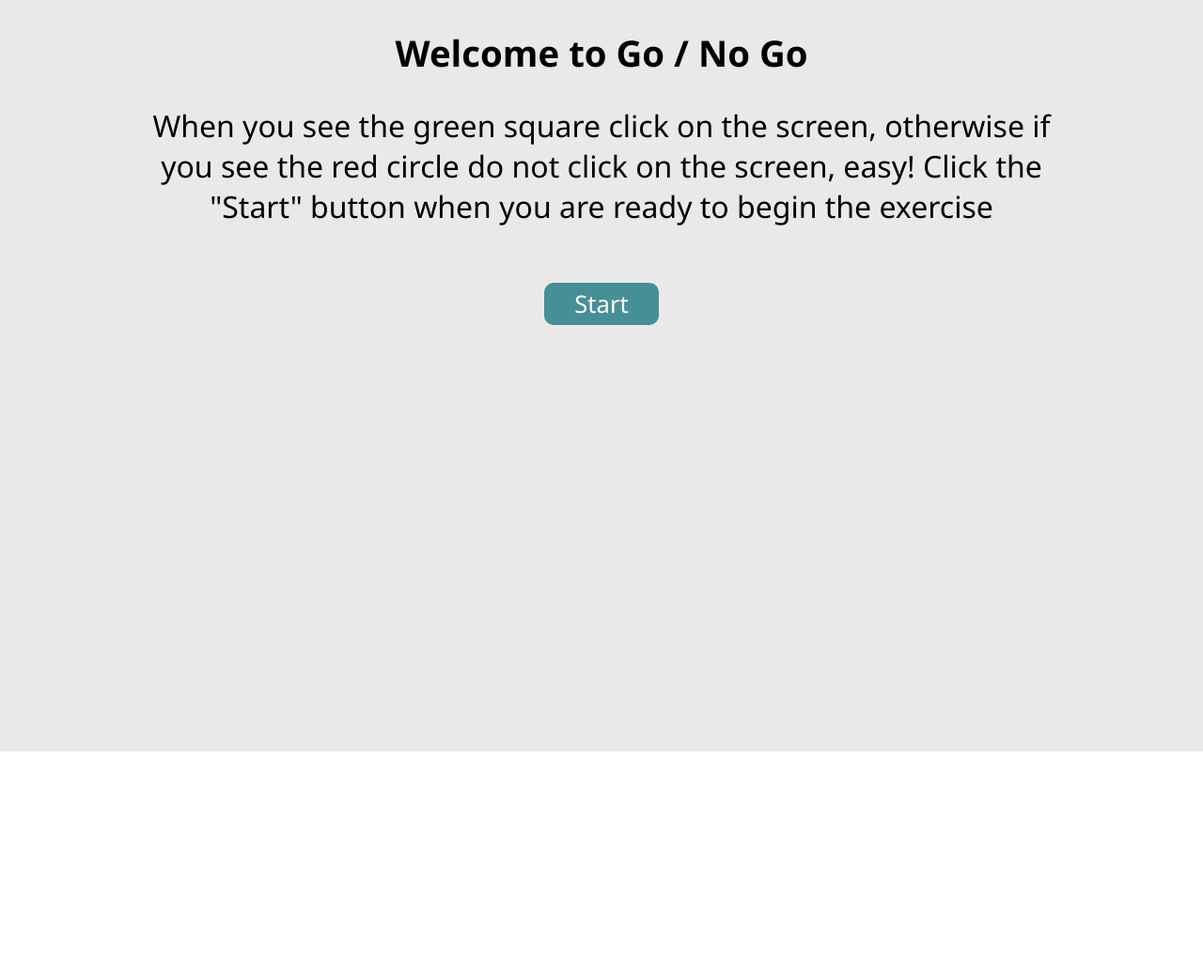
After one commit to wearablebiosensing/MindGame, a Flask app: page /nogo in a window 1280 px wide. The commit adds this page. Shown: the top 1040 px of the page at 94% size. Run offline with Flask 3, Linux system fonts and the light colour scheme.

Commit message:
Add nogo code

```diff
--- a/CareWear-MagneticTilesActivity/app.py
+++ b/CareWear-MagneticTilesActivity/app.py
@@ -254,6 +254,9 @@ def updated_scoring():
 def tutorial():
   return render_template("tutorial.html")
 
+@app.route('/nogo', methods=['GET','POST'])
+def nogo():
+  return render_template("nogo.html")
 
 
 
@@ -579,6 +582,47 @@ def processMouseMovementData():
     return jsonify(response)
 
 
+@app.route('/process-nogo-data', methods=['POST'])
+def processnogo():
+
+    #Retrive Data from Post request
+    res = request.get_json()
+    data = res["data"]
+    userID = res["userID"] #Used to differentiate csv files from differet subjects
+
+    print(data)
+
+    # Create a StringIO object to write the CSV data into a string
+    output = io.StringIO()
+
+    # Create a CSV writer
+    writer = csv.DictWriter(output, fieldnames=data[0].keys())
+
+    # Write header and rows
+    writer.writeheader()
+    for row in data:
+        writer.writerow(row)
+
+    # Get the CSV string from the StringIO object
+    csv_string = output.getvalue()
+
+
+    #======================================
+    #              NOGO FILES
+    #======================================
+    os.makedirs("nogo/", exist_ok=True)
+    nogo_path = "nogo"
+    nogo_file_name = f"nogo_{userID}.csv"
+
+
+    #Shortest Distances JSON
+    nogo_data = csv_string.encode("utf-8")
+    createAndUpload(nogo_path, nogo_file_name, nogo_data)
+
+    response = {'message': 'Data received and processed successfully'}
+    return jsonify(response)
+
+
 
 # if __name__ == '__main__':
 #     mqtt_client.loop_start()
--- /dev/null
+++ b/CareWear-MagneticTilesActivity/nogo/nogo_test.csv
@@ -0,0 +1,6 @@
+type,clicked,correct,start_ts,end_ts,ttc
+circle,False,1,16:41:55:900,16:41:56:901,00:00:01:001
+circle,True,0,16:41:59:302,16:41:59:835,00:00:00:533
+square,True,1,16:42:02:237,16:42:02:346,00:00:00:109
+square,True,1,16:42:04:747,16:42:05:393,00:00:00:646
+square,True,1,16:42:07:794,16:42:08:081,00:00:00:287
--- a/CareWear-MagneticTilesActivity/static/css/landing_page.css
+++ b/CareWear-MagneticTilesActivity/static/css/landing_page.css
@@ -171,7 +171,7 @@ button[type="submit"]:focus {
   border: none;
   color: white;
   padding: 15px 32px;
-  width: 150px;
+  width: 250px;
 
   text-align: center;
   text-decoration: none;
--- /dev/null
+++ b/CareWear-MagneticTilesActivity/static/css/nogo.css
@@ -0,0 +1,31 @@
+body {
+  background-color: rgb(234, 233, 233);
+}
+
+#nogo_container {
+  width: 100%;
+  height: 100vh;
+  display: flex;
+  align-items: center;
+  justify-content: center;
+  visibility: hidden;
+  background-color: black;
+}
+
+.nogo_square {
+  width: 18%;
+  height: 35%;
+  background-color: rgb(97, 246, 137);
+  /* box-shadow: 1px 3px 10px 2px rgb(185, 182, 182); */
+  /* box-shadow: 1px 3px 5px 2px rgb(95, 206, 132); */
+}
+
+.nogo_circle {
+  width: 18%;
+  height: 35%;
+  border-radius: 50%;
+  background-color: rgb(246, 103, 92);
+  /* box-shadow: 1px 3px 5px 2px rgb(241, 157, 157); */
+
+  /* box-shadow: 1px 3px 10px 2px rgb(185, 182, 182); */
+}
--- /dev/null
+++ b/CareWear-MagneticTilesActivity/static/js/nogo.js
@@ -0,0 +1,210 @@
+const g_tutorial = document.getElementById("nogo_tutorial");
+const g_start_btn = document.getElementById("nogo_start");
+const g_nogo_container = document.getElementById("nogo_container");
+const g_nogo_shape = document.getElementById("nogo_shape");
+const g_nogo_spinner = document.getElementById("nogo_spinner");
+const MAX_SHAPES_SHOWN = 5; //Standard 240
+const MAX_TIME = 1000; //ms
+const TIME_BETWEEN_SHAPES = 2400; //ms
+let g_times_shape_shown = 0;
+let g_start_ts = null;
+let g_end_ts = null;
+let g_nogo_data = [];
+let g_timeout_id = null;
+
+//Prevention for space bar in rapid sucession
+// let g_action_debounce_id = null; // New debounce timer
+// const ACTION_DEBOUNCE_TIME = 500; // Debounce time in ms
+let canPreformAction = true;
+
+g_start_btn.addEventListener("click", nogo_start);
+
+function handleKey(e) {
+  if (e.code === "Space" && canPreformAction) {
+    nogo_handle_action();
+    spacePressed = true;
+  }
+}
+
+function nogo_start() {
+  g_tutorial.style.display = "none";
+  g_nogo_container.style.visibility = "visible";
+
+  nogo_show_shape();
+
+  //User has perfomed action
+  // g_nogo_container.addEventListener("click", nogo_handle_click);
+  document.addEventListener("keyup", (e) => handleKey(e));
+}
+
+function nogo_end() {
+  console.log(g_nogo_data);
+  g_nogo_shape.removeAttribute("class");
+  nogo_post_data();
+}
+
+function getLocalStorageOrNull(key) {
+  try {
+    const value = localStorage.getItem(key);
+    return value !== null ? value : null;
+  } catch (error) {
+    console.error("Error retrieving from local storage:", error);
+    return null;
+  }
+}
+
+function nogo_post_data() {
+  g_nogo_spinner.style.display = "block";
+
+  //Add in loading circle untill response
+  fetch("/process-nogo-data", {
+    method: "POST",
+    headers: {
+      "Content-Type": "application/json",
+    },
+    body: JSON.stringify({
+      data: g_nogo_data,
+      userID: getLocalStorageOrNull("userID"),
+    }),
+  }).finally(() => {
+    window.location.href = "/";
+  });
+}
+
+function nogo_add_data(shape, wasClicked, correct) {
+  const ttcMilliseconds = g_end_ts.getTime() - g_start_ts.getTime();
+  g_nogo_data.push({
+    type: shape,
+    clicked: wasClicked,
+    correct: correct,
+    start_ts: getTimestamp(g_start_ts),
+    end_ts: getTimestamp(g_end_ts),
+    ttc: formatTimeDifference(ttcMilliseconds),
+  });
+}
+
+/**
+ * Gets the current shape of the exercise
+ * @returns {string} - "square" or "circle"
+ */
+function nogo_get_current_shape() {
+  if (g_nogo_shape.classList.contains("nogo_square")) {
+    return "square";
+  }
+
+  if (g_nogo_shape.classList.contains("nogo_circle")) {
+    return "circle";
+  }
+}
+
+//Called when the user clicks durring the exercise
+function nogo_handle_action() {
+  if (!canPreformAction) return;
+
+  clearTimeout(g_timeout_id); //Stop timeout function from being called
+  g_end_ts = new Date();
+
+  //Add data
+  const shape = nogo_get_current_shape();
+  if (shape == "square") {
+    nogo_add_data(shape, true, 1); //Action on square
+  }
+  if (shape == "circle") {
+    nogo_add_data(shape, true, 0); //Action on Circle
+  }
+
+  // Remove click listener to prevent double registration
+  // g_nogo_container.removeEventListener("click", nogo_handle_action);
+
+  canPreformAction = false;
+  nogo_show_shape(); //Go again
+}
+
+//Called when user does nothing
+function nogo_handle_timeout() {
+  g_end_ts = new Date();
+
+  //Add data
+  const shape = nogo_get_current_shape();
+  if (shape == "square") {
+    nogo_add_data(shape, false, 0); //No action on Square
+  }
+  if (shape == "circle") {
+    nogo_add_data(shape, false, 1); // No action on Circle
+  }
+
+  nogo_show_shape();
+}
+
+function nogo_show_shape() {
+  //Check if at the end of the exercise
+  if (g_times_shape_shown >= MAX_SHAPES_SHOWN) {
+    nogo_end();
+    return;
+  }
+  g_times_shape_shown += 1;
+
+  g_nogo_shape.removeAttribute("class");
+
+  canPreformAction = false;
+
+  //delay between each shape being displayed
+  setTimeout(() => {
+    nogo_set_rand_shape();
+
+    g_start_ts = new Date();
+    canPreformAction = true;
+
+    // Reattach the click listener
+    // g_nogo_container.addEventListener("click", nogo_handle_click);
+
+    //Start countdown till timeout
+    g_timeout_id = setTimeout(nogo_handle_timeout, MAX_TIME);
+  }, TIME_BETWEEN_SHAPES);
+}
+
+/**
+ * Randomly Sets the current shape on the screen
+ * @returns {void}
+ */
+function nogo_set_rand_shape() {
+  let oneOrZero = Math.random() >= 0.5 ? 1 : 0;
+  if (oneOrZero == 1) g_nogo_shape.classList.add("nogo_square");
+  if (oneOrZero == 0) g_nogo_shape.classList.add("nogo_circle");
+}
+
+function getTimestamp(currentDate) {
+  // Create a new Date object
+  //   const currentDate = new Date();
+
+  // Get the individual components of the current timestamp
+  const hours = currentDate.getHours().toString().padStart(2, "0");
+  const minutes = currentDate.getMinutes().toString().padStart(2, "0");
+  const seconds = currentDate.getSeconds().toString().padStart(2, "0");
+  const milliseconds = currentDate
+    .getMilliseconds()
+    .toString()
+    .padStart(3, "0");
+
+  // Format the timestamp
+  const formattedTimestamp = `${hours}:${minutes}:${seconds}:${milliseconds}`;
+
+  return formattedTimestamp;
+}
+
+function formatTimeDifference(milliseconds) {
+  let totalSeconds = Math.floor(milliseconds / 1000);
+  let hours = Math.floor(totalSeconds / 3600);
+  totalSeconds %= 3600;
+  let minutes = Math.floor(totalSeconds / 60);
+  let seconds = totalSeconds % 60;
+  let millisecondsLeft = milliseconds % 1000;
+
+  // Format each component to ensure two digits for hours, minutes, and seconds, and three digits for milliseconds
+  hours = hours.toString().padStart(2, "0");
+  minutes = minutes.toString().padStart(2, "0");
+  seconds = seconds.toString().padStart(2, "0");
+  millisecondsLeft = millisecondsLeft.toString().padStart(3, "0");
+
+  return `${hours}:${minutes}:${seconds}:${millisecondsLeft}`;
+}
--- a/CareWear-MagneticTilesActivity/templates/landing_page.html
+++ b/CareWear-MagneticTilesActivity/templates/landing_page.html
@@ -28,6 +28,7 @@
         <div class="btn_container">
           <button id="submitBtn"  class="start_button" required> Start </button>
           <a href="{{ url_for('tutorial') }}"><button class="start_button" >Tutorial</button></a>
+          <a href="{{ url_for('nogo') }}"><button class="start_button" >Go/NoGo</button></a>
 
         </div>
 
--- /dev/null
+++ b/CareWear-MagneticTilesActivity/templates/nogo.html
@@ -0,0 +1,50 @@
+<!DOCTYPE html>
+<html lang="en">
+  <head>
+    <meta charset="UTF-8" />
+    <meta name="viewport" content="width=device-width, initial-scale=1.0" />
+    <title>Document</title>
+    <link
+      rel="stylesheet"
+      href="{{ url_for('static', filename='css/global.css') }}"
+    />
+    <link
+      rel="stylesheet"
+      href="{{ url_for('static', filename='css/tutorial.css') }}"
+    />
+    <link
+      rel="stylesheet"
+      href="{{ url_for('static', filename='css/nogo.css') }}"
+    />
+  </head>
+  <body>
+    <div id="nogo_tutorial" class="tutorial_container">
+      <div class="tutorial_title">Welcome to Go / No Go</div>
+      <div class="tutorial_desc" style="font-size: 2em">
+        When you see the green square click on the screen, otherwise if you see
+        the red circle do not click on the screen, easy! Click the "Start"
+        button when you are ready to begin the exercise
+      </div>
+      <img id="tutorial_media" />
+
+      <button class="tutorial_btn" id="nogo_start">Start</button>
+    </div>
+
+    <div id="nogo_container">
+      <div id="nogo_shape"></div>
+    </div>
+
+    <svg id="nogo_spinner" class="spinner" viewBox="0 0 50 50">
+      <circle
+        class="path"
+        cx="25"
+        cy="25"
+        r="20"
+        fill="none"
+        stroke-width="5"
+      ></circle>
+    </svg>
+
+    <script src="{{ url_for('static', filename='js/nogo.js') }}"></script>
+  </body>
+</html>
```
Also changed, not shown: CareWear-MagneticTilesActivity/static/css/global.css (+39 -0 lines).
